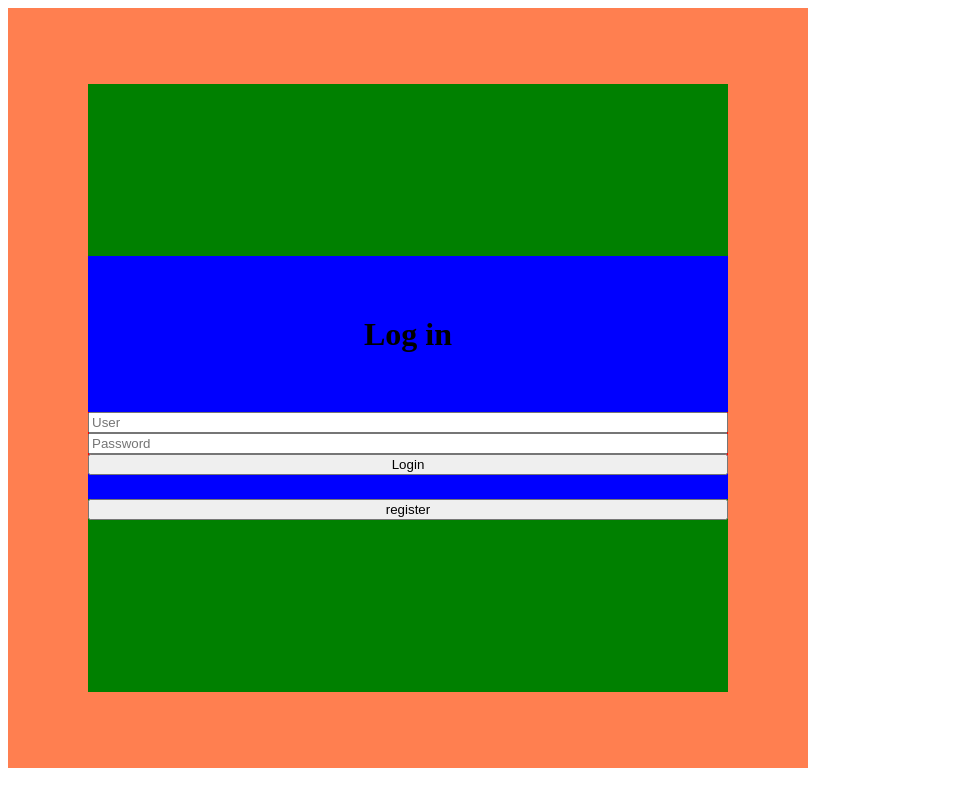
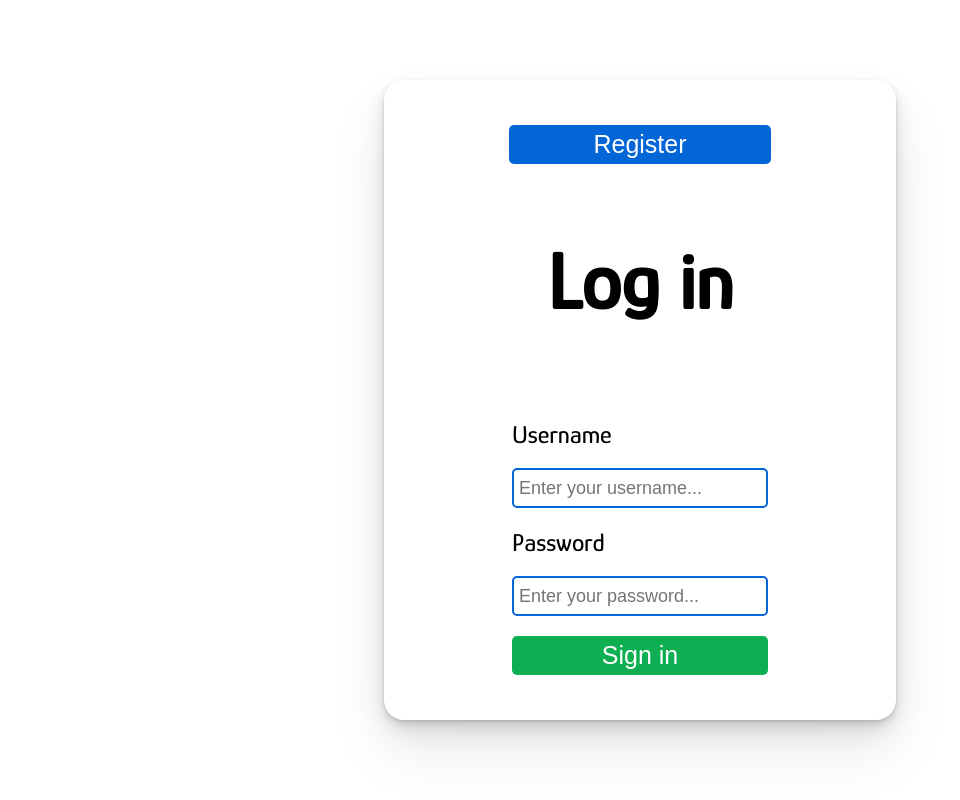
Before and after one commit to enodrac/kuepa-chat, a React (Create React App) app in the folder client/: page / in a window 1280 px wide. Shown: the whole page, without its empty margins (0-960 px from the left). Built offline with nearby package versions, Linux system fonts and the light colour scheme; no server answers.

Commit message:
estilos para login y register

```diff
--- a/client/public/index.html
+++ b/client/public/index.html
@@ -7,6 +7,9 @@
         <meta name="theme-color" content="#000000" />
         <meta name="description" content="Web site created using create-react-app" />
         <link rel="apple-touch-icon" href="%PUBLIC_URL%/logo192.png" />
+        <link rel="preconnect" href="https://fonts.googleapis.com/%22%3E
+        <link rel="preconnect" href="https://fonts.gstatic.com/" crossorigin />
+        <link href="https://fonts.googleapis.com/css2?family=Glory:ital,wght@0,300;0,500;1,200;1,300&display=swap" rel="stylesheet" />
         <!--
       manifest.json provides metadata used when your web app is installed on a
       user's mobile device or desktop. See https://developers.google.com/web/fundamentals/web-app-manifest/
--- a/client/src/components/landing/Landing.js
+++ b/client/src/components/landing/Landing.js
@@ -24,16 +24,16 @@ export default function Landing() {
         <div className={styles.container}>
             {!loading ? (
                 <div className={styles.inputContainer}>
-                    {view ? <Login /> : <Register />}
                     <button
-                        className={styles.nav_button}
+                        className={styles.swapButton}
                         onClick={() => {
                             setView(!view);
                             dispatch(setErrorHandling({loading: false, notFound: false, existing: false}));
                         }}
                     >
-                        {view ? 'register' : 'login'}
+                        {view ? 'Register' : 'Sign in'}
                     </button>
+                    {view ? <Login /> : <Register />}
                 </div>
             ) : (
                 <div>
--- a/client/src/components/landing/Landing.module.css
+++ b/client/src/components/landing/Landing.module.css
@@ -1,19 +1,31 @@
 .container {
     display: flex;
-    position: relative;
-    width: 100vh;
-    height: 95vh;
+    width: 100vw;
+    height: 100vh;
     overflow: hidden;
-    background-color: coral;
     justify-content: center;
     align-items: center;
+    font-size: 25px;
 }
 .inputContainer {
     display: flex;
     flex-direction: column;
     align-self: center;
     justify-content: center;
-    background-color: green;
     height: 80%;
-    width: 80%;
+    width: 40%;
+    box-shadow: rgba(0, 0, 0, 0.07) 0px 1px 2px, rgba(0, 0, 0, 0.07) 0px 2px 4px, rgba(0, 0, 0, 0.07) 0px 4px 8px, rgba(0, 0, 0, 0.07) 0px 8px 16px,
+        rgba(0, 0, 0, 0.07) 0px 16px 32px, rgba(0, 0, 0, 0.07) 0px 32px 64px;
+    border-radius: 20px;
 }
+.swapButton {
+    align-self: center;
+    background-color: #0266d6;
+    border-radius: 5px;
+    border: none;
+    color: white;
+    padding: 5px;
+    font-weight: 500;
+    width: 51%;
+    font-size: 25px;
+}
--- a/client/src/components/login/Login.js
+++ b/client/src/components/login/Login.js
@@ -31,9 +31,27 @@ export default function Login() {
         <div className={styles.loginContainer}>
             <h1 className={styles.loginTitle}>Log in</h1>
             <form className={styles.loginForm} onSubmit={handleLogin}>
-                <input onChange={handleChange} type="text" name="username" placeholder="User" value={loginUser.username} required />
-                <input onChange={handleChange} type="password" name="password" placeholder="Password" value={loginUser.password} required />
-                <input className={styles.nav_button} type="submit" value="Login" />
+                <label>Username</label>
+                <input
+                    className={styles.inputForm}
+                    onChange={handleChange}
+                    type="text"
+                    name="username"
+                    placeholder="Enter your username..."
+                    value={loginUser.username}
+                    required
+                />
+                <label>Password</label>
+                <input
+                    className={styles.inputForm}
+                    onChange={handleChange}
+                    type="password"
+                    name="password"
+                    placeholder="Enter your password..."
+                    value={loginUser.password}
+                    required
+                />
+                <input className={styles.signInButton} type="submit" value="Sign in" />
             </form>
             {errorHandling.notFound ? (
                 <div>
--- a/client/src/components/login/Login.module.css
+++ b/client/src/components/login/Login.module.css
@@ -2,16 +2,34 @@
     display: flex;
     flex-direction: column;
     justify-content: space-evenly;
-    height: 40%;
-    background-color: blue;
+    align-items: center;
+    height: 80%;
 }
 .loginForm {
     display: flex;
     flex-direction: column;
     justify-content: space-evenly;
-    height: 20%;
-    background-color: red;
+    height: 50%;
+    width: 50%;
 }
 .loginTitle {
-    align-self: center;
+    font-size: 80px;
 }
+.inputForm {
+    border-radius: 5px;
+    border: #0266d6 solid 2px;
+    outline: none;
+    height: 10%;
+    font-size: 18px;
+    padding: 5px;
+}
+.signInButton {
+    border-radius: 5px;
+    border: none;
+    background-color: #0eaf52;
+    color: white;
+    padding: 5px;
+    font-weight: 500;
+    font-size: 25px;
+    margin-bottom: -15%;
+}
--- a/client/src/components/register/Register.js
+++ b/client/src/components/register/Register.js
@@ -27,13 +27,41 @@ export default function Register() {
             .catch((error) => dispatch(setErrorHandling({...errorHandling, loading: false, existing: true})));
     }
     return (
-        <div>
+        <div className={styles.registerContainer}>
             <h1>Register Account</h1>
-            <form onSubmit={handleCreate}>
-                <input onChange={handleChange} type="text" name="fullname" placeholder="Full name" value={newUser.fullname} required />
-                <input onChange={handleChange} type="text" name="username" placeholder="User" value={newUser.username} required />
-                <input onChange={handleChange} type="password" name="password" placeholder="Password" value={newUser.password} required />
+            <form className={styles.registerForm} onSubmit={handleCreate}>
+                <label>Fullname</label>
+                <input
+                    className={styles.inputForm}
+                    onChange={handleChange}
+                    type="text"
+                    name="fullname"
+                    placeholder="Full name"
+                    value={newUser.fullname}
+                    required
+                />
+                <label>Username</label>
+                <input
+                    className={styles.inputForm}
+                    onChange={handleChange}
+                    type="text"
+                    name="username"
+                    placeholder="User"
+                    value={newUser.username}
+                    required
+                />
+                <label>Password</label>
+                <input
+                    className={styles.inputForm}
+                    onChange={handleChange}
+                    type="password"
+                    name="password"
+                    placeholder="Password"
+                    value={newUser.password}
+                    required
+                />
                 <select
+                    className={styles.inputForm}
                     onChange={(e) =>
                         e.target.value ? setNewUser({...newUser, student: false, admin: true}) : setNewUser({...newUser, student: true, admin: false})
                     }
@@ -41,7 +69,7 @@ export default function Register() {
                     <option value={false}>Student</option>
                     <option value={true}>Administrator</option>
                 </select>
-                <input className={styles.nav_button} type="submit" value="Register" />
+                <input className={styles.registerButton} type="submit" value="Register" />
             </form>
             {errorHandling.existing ? (
                 <div>
--- a/client/src/components/register/Register.module.css
+++ b/client/src/components/register/Register.module.css
@@ -0,0 +1,35 @@
+.registerContainer {
+    display: flex;
+    flex-direction: column;
+    justify-content: space-evenly;
+    align-items: center;
+    height: 80%;
+}
+.registerForm {
+    display: flex;
+    flex-direction: column;
+    justify-content: space-evenly;
+    height: 70%;
+    width: 50%;
+}
+.loginTitle {
+    font-size: 80px;
+}
+.inputForm {
+    border-radius: 5px;
+    border: #0266d6 solid 2px;
+    outline: none;
+    height: 7%;
+    font-size: 15px;
+    padding: 5px;
+}
+.registerButton {
+    border-radius: 5px;
+    border: none;
+    background-color: #0eaf52;
+    color: white;
+    padding: 5px;
+    font-weight: 500;
+    font-size: 25px;
+    margin-bottom: -15%;
+}
--- /dev/null
+++ b/client/src/index.css
@@ -0,0 +1,5 @@
+body {
+    margin: 0px;
+    padding: 0px;
+    font-family: 'Glory', sans-serif;
+}
--- a/client/src/index.js
+++ b/client/src/index.js
@@ -1,4 +1,5 @@
 import React from 'react';
+import './index.css';
 import ReactDOM from 'react-dom';
 import {Provider} from 'react-redux';
 import {BrowserRouter} from 'react-router-dom';
```
